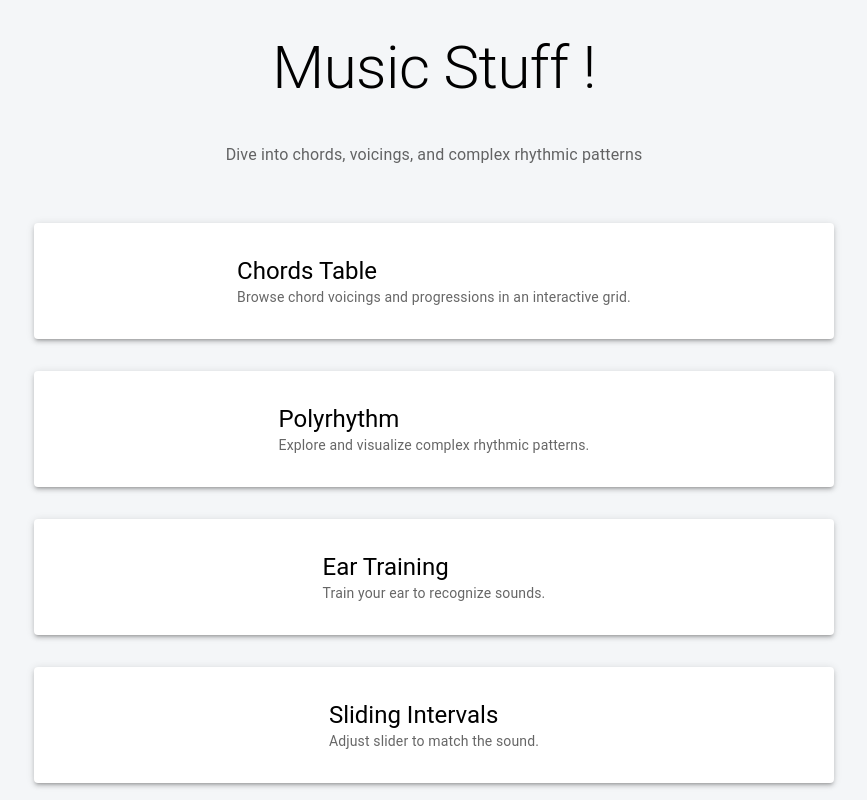
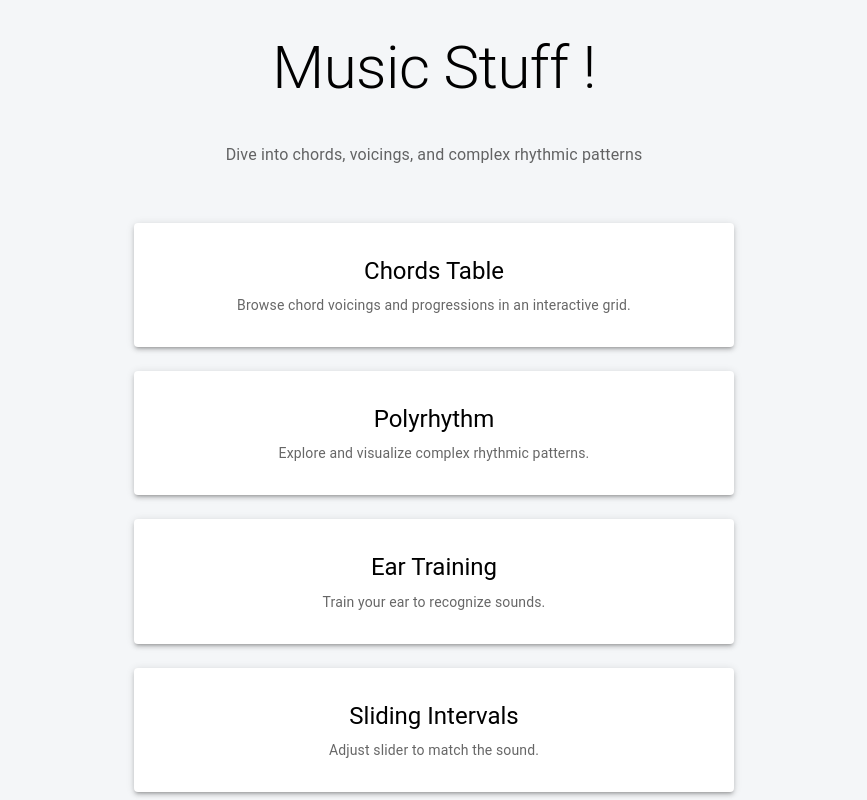
Before and after one commit to twohiccups/music-stuff, a Next.js app: page / in a window 1280 px wide. Shown: the whole page, without its empty margins (206-1073 px from the left). Built offline with nearby package versions, Linux system fonts and the light colour scheme; what @mui/material-nextjs would draw is missing.

Commit message:
feat: layout main page

```diff
--- a/src/app/components/FeatureCard.tsx
+++ b/src/app/components/FeatureCard.tsx
@@ -27,13 +27,13 @@ export default function FeatureCard({ title, description, href }: FeatureCardPro
                 sx={{
                     flexGrow: 1,
                     display: 'flex',
-                    flexDirection: 'column',
+                    alignItems: 'center',
                     justifyContent: 'center',
                     p: 2,
                 }}
             >
-                <CardContent>
-                    <Typography variant="h5" component="h2">
+                <CardContent sx={{ textAlign: 'center' }}>
+                    <Typography variant="h5" component="h2" gutterBottom>
                         {title}
                     </Typography>
                     <Typography variant="body2" color="text.secondary">
--- a/src/app/page.tsx
+++ b/src/app/page.tsx
@@ -2,7 +2,7 @@
 
 import {
   Box,
-  Grid,
+
   Typography,
   GlobalStyles,
 } from '@mui/material';
@@ -47,7 +47,16 @@ export default function Home() {
             Dive into chords, voicings, and complex rhythmic patterns
           </Typography>
 
-          <Grid container spacing={4} justifyContent="center" sx={{ mt: 4, width: '100%', maxWidth: 800 }}>
+          <Box
+            sx={{
+              display: 'flex',
+              flexDirection: 'column',
+              gap: 3,
+              width: '100%',
+              maxWidth: 600,
+              mt: 4,
+            }}
+          >
             <FeatureCard
               title="Chords Table"
               description="Browse chord voicings and progressions in an interactive grid."
@@ -68,7 +77,7 @@ export default function Home() {
               description="Adjust slider to match the sound."
               href="/sliding-intervals"
             />
-          </Grid>
+          </Box>
 
         </Box>
       </Box>
```
